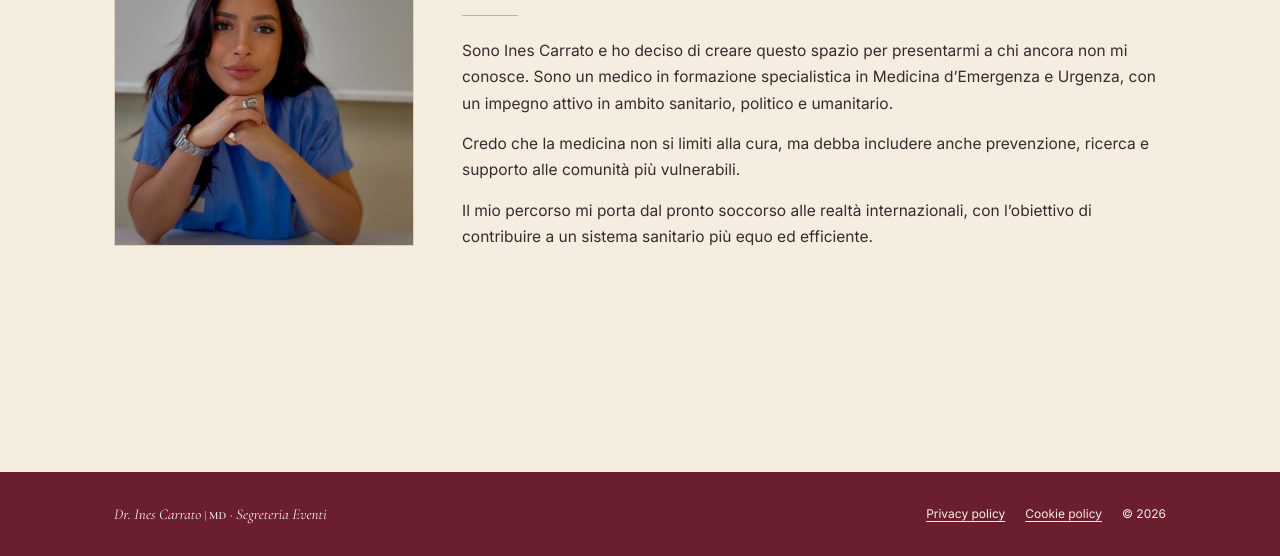
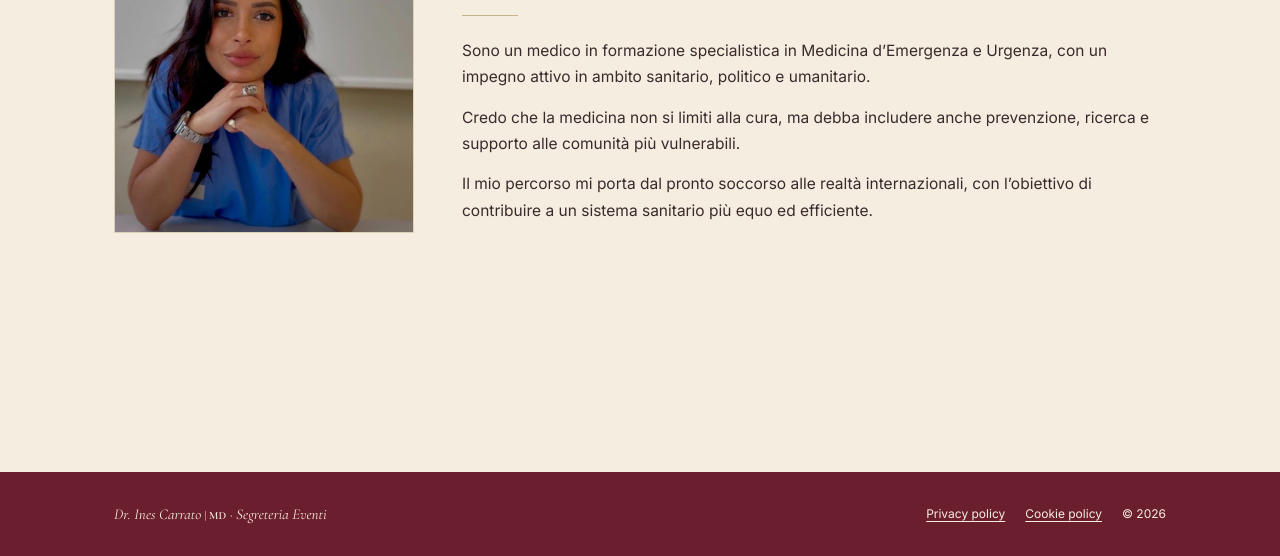
Before and after one commit to realchri10/drinescarrato, a plain HTML site: page chi-sono.html in a window 1280 px wide. Shown: the part 244-800 px from the top of the page. Drawn offline with nearby package versions, Linux system fonts and the light colour scheme.

Commit message:
Aggiorna il testo di presentazione nella pagina Chi sono
Co-Authored-By: Claude Opus 5.5 <noreply@anthropic.com>
Claude-Session: https://claude.ai/code/session_01C4swCxYQtsHoWAHKuRf2Ut

```diff
--- a/chi-sono.html
+++ b/chi-sono.html
@@ -47,7 +47,7 @@
         <h2>Dr. Ines Carrato</h2>
         <p class="about-role">Medico in formazione specialistica in Medicina d’Emergenza e Urgenza</p>
         <div class="rule"></div>
-        <p>Sono Ines Carrato e ho deciso di creare questo spazio per presentarmi a chi ancora non mi conosce. Sono un medico in formazione specialistica in Medicina d’Emergenza e Urgenza, con un impegno attivo in ambito sanitario, politico e umanitario.</p>
+        <p>Sono un medico in formazione specialistica in Medicina d’Emergenza e Urgenza, con un impegno attivo in ambito sanitario, politico e umanitario.</p>
         <p>Credo che la medicina non si limiti alla cura, ma debba includere anche prevenzione, ricerca e supporto alle comunità più vulnerabili.</p>
         <p>Il mio percorso mi porta dal pronto soccorso alle realtà internazionali, con l’obiettivo di contribuire a un sistema sanitario più equo ed efficiente.</p>
       </div>
```
